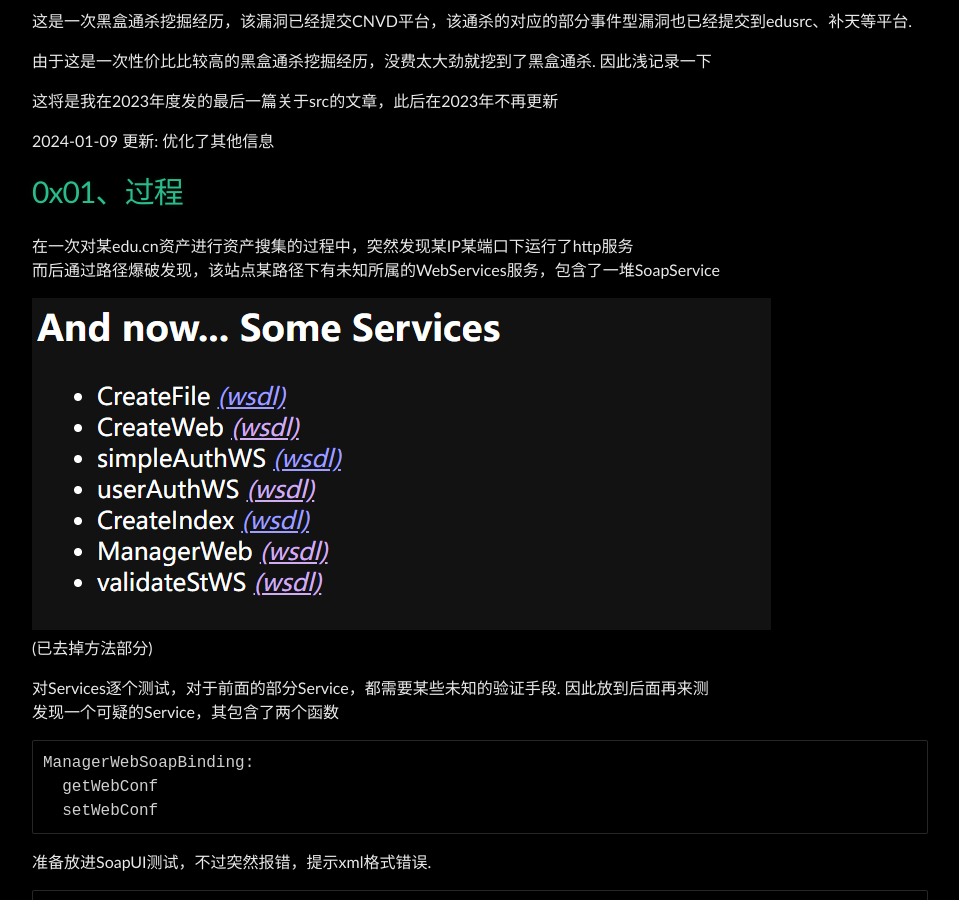
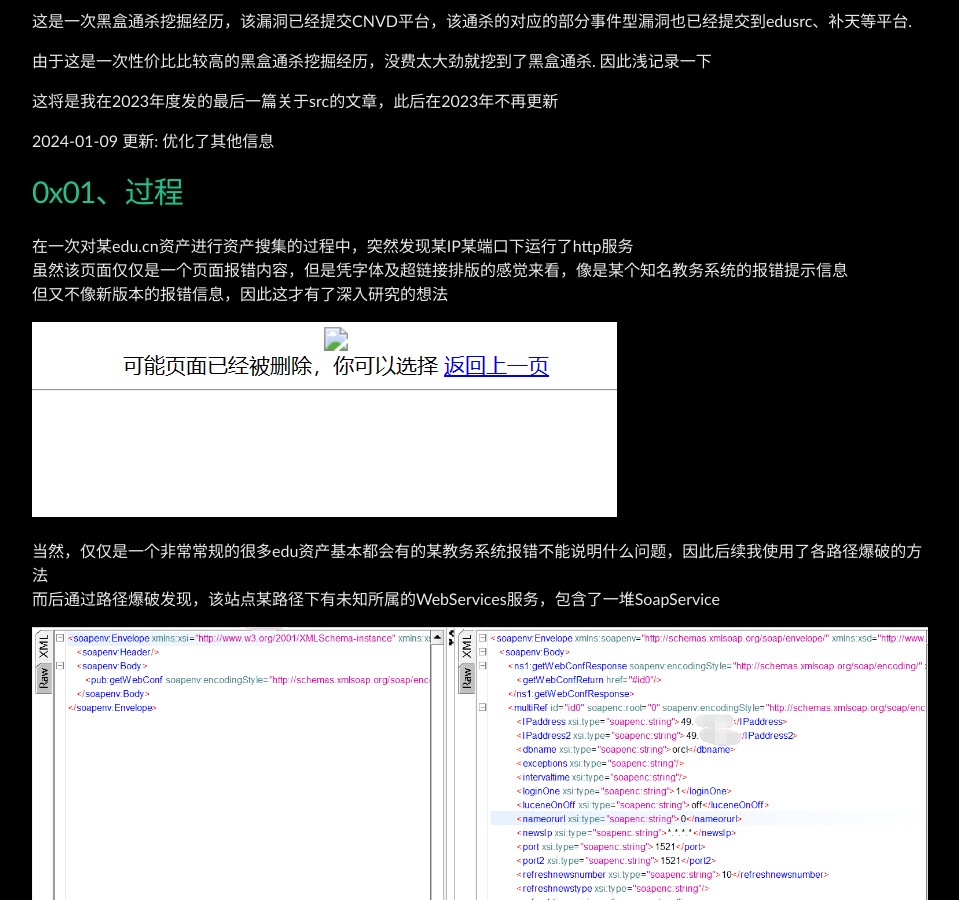
Before and after one commit to Leeyangee/leeyangee.github.io, a Jekyll site: the page built from _posts/2023-11-20-浅谈黑盒挖掘-某教务系统Server资产公网泄露导致通杀.md, in a window 1280 px wide and 900 px high, scrolled down 610 px. Shown: the whole window, without its empty margins (160-1119 px from the left). Built offline with Jekyll 4.4.1, drawn with Linux system fonts in a browser that asks for light colours; some of the changed text lies outside the part shown.

Commit message:
Update 2023-11-20-浅谈黑盒挖掘-某教务系统Server资产公网泄露导致通杀.md

````diff
--- a/_posts/2023-11-20-浅谈黑盒挖掘-某教务系统Server资产公网泄露导致通杀.md
+++ b/_posts/2023-11-20-浅谈黑盒挖掘-某教务系统Server资产公网泄露导致通杀.md
@@ -16,13 +16,19 @@ published: true
 # [](#header-1)0x01、过程
 
 在一次对某edu.cn资产进行资产搜集的过程中，突然发现某IP某端口下运行了http服务
+虽然该页面仅仅是一个页面报错内容，但是凭字体及超链接排版的感觉来看，像是某个知名教务系统的报错提示信息
+但又不像新版本的报错信息，因此这才有了深入研究的想法
+
+![图片](/image/2023-11-16-9.png)
+
+当然，仅仅是一个非常常规的很多edu资产基本都会有的某教务系统报错不能说明什么问题，因此后续我使用了各路径爆破的方法
 而后通过路径爆破发现，该站点某路径下有未知所属的WebServices服务，包含了一堆SoapService
 
-![图片](/image/2023-11-16-7.png)
+![图片](/image/2023-11-16-8.png)
 (已去掉方法部分)
 
-对Services逐个测试，对于前面的部分Service，都需要某些未知的验证手段. 因此放到后面再来测
-发现一个可疑的Service，其包含了两个函数
+对Services逐个测试，对于前面的部分Service，都需要某些~未知~的验证手段. 因此放到后面再来测
+发现一个非常可疑的Service，其包含了两个函数
 
 ```py
 ManagerWebSoapBinding:
````
